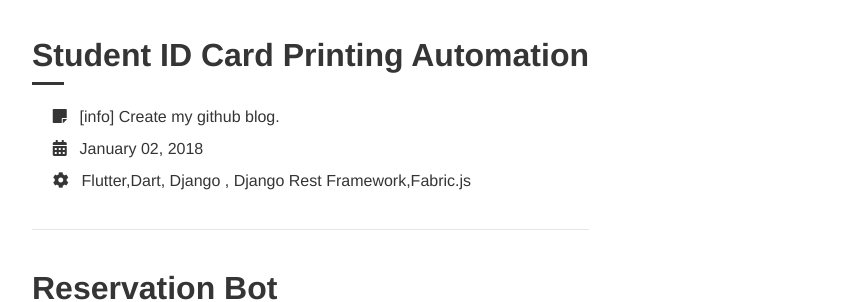
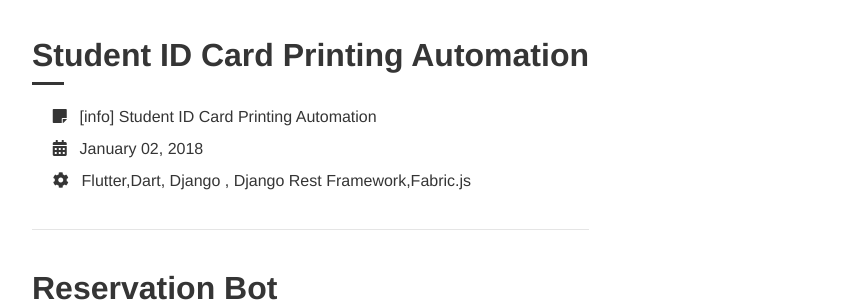
Before and after one commit to arixcod/portfolio1, a Jekyll site: the page built from portfolio/index.html, in a window 1280 px wide. Shown: the part 297-599 px from the top of the page, without its empty margins (208-1071 px from the left). Built offline with Jekyll 4.4.1, drawn with Linux system fonts in a browser that asks for light colours; the list of posts is cut into pages by our own code.

Commit message:
first commit

```diff
--- a/_posts/2018-01-02-github-page.md
+++ b/_posts/2018-01-02-github-page.md
@@ -1,7 +1,7 @@
 ---
 layout: post
 title:  "Student ID Card Printing Automation"
-info: "Create my github blog."
+info: "Student ID Card Printing Automation"
 tech: "Flutter,Dart, Django , Django Rest Framework,Fabric.js"
 type: info
 ---
```
